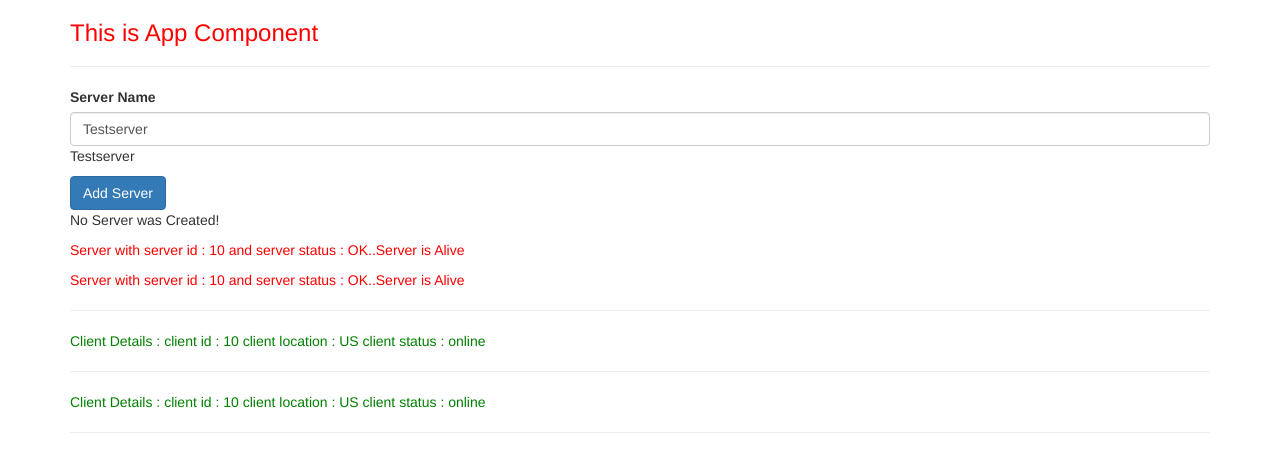
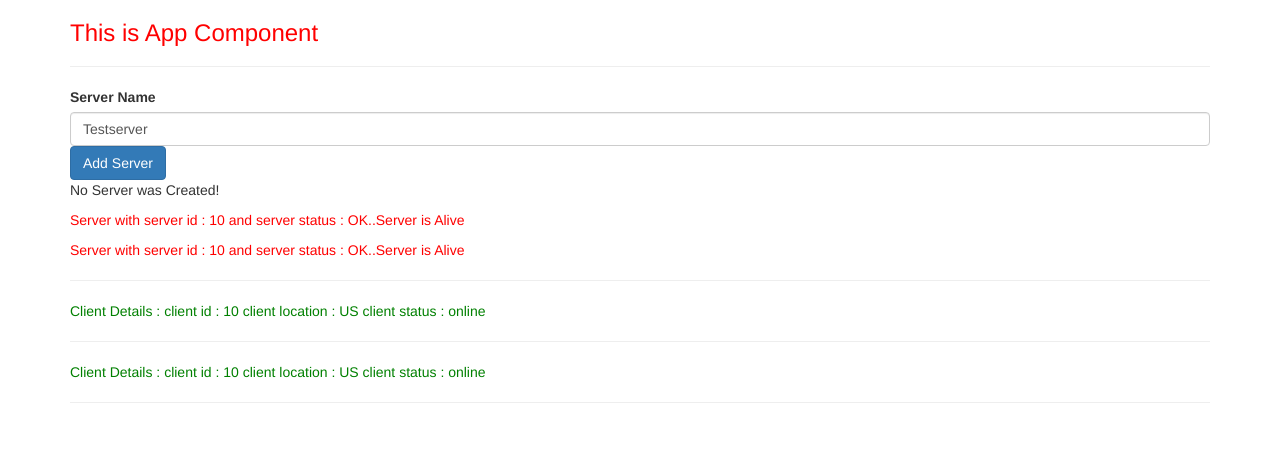
Before and after one commit to AmeyaChavre/Ng-Server-Client, an Angular app in the folder ng8-app/: page / in a window 1280 px wide. Shown: the top 472 px of the page. Built offline with nearby package versions, Linux system fonts and the light colour scheme.

Commit message:
Commit#119

```diff
--- a/ng8-app/src/app/servers/servers.component.html
+++ b/ng8-app/src/app/servers/servers.component.html
@@ -11,7 +11,7 @@ app.module.ts
 class="form-control"
 [(ngModel)]="serverName"
 >
-<p>{{serverName}}</p>
+<!--p>{{serverName}}</p-->
 <button
 class="btn btn-primary"
 [disabled]="!allowNewServer"
```
